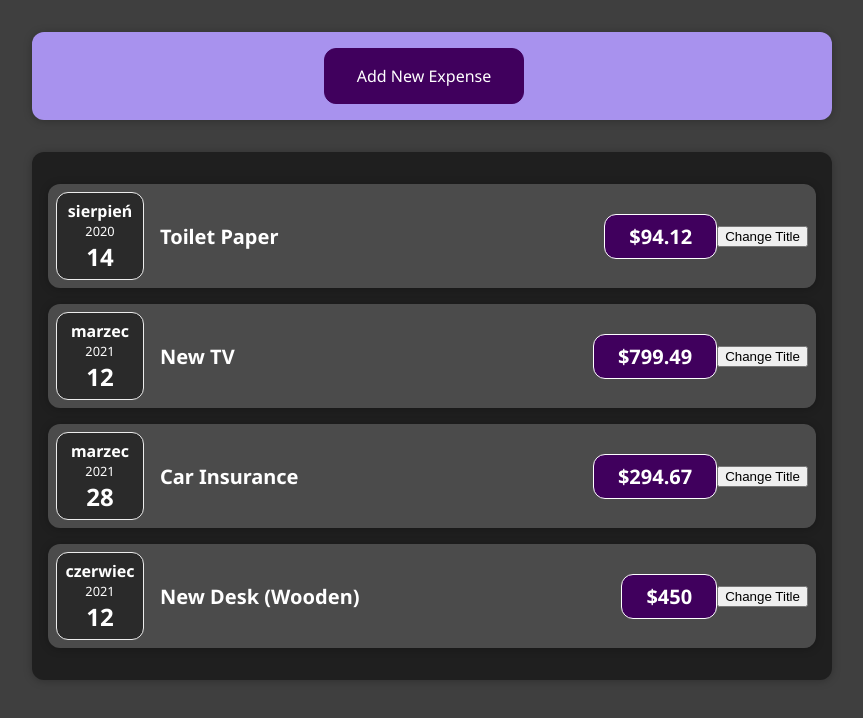
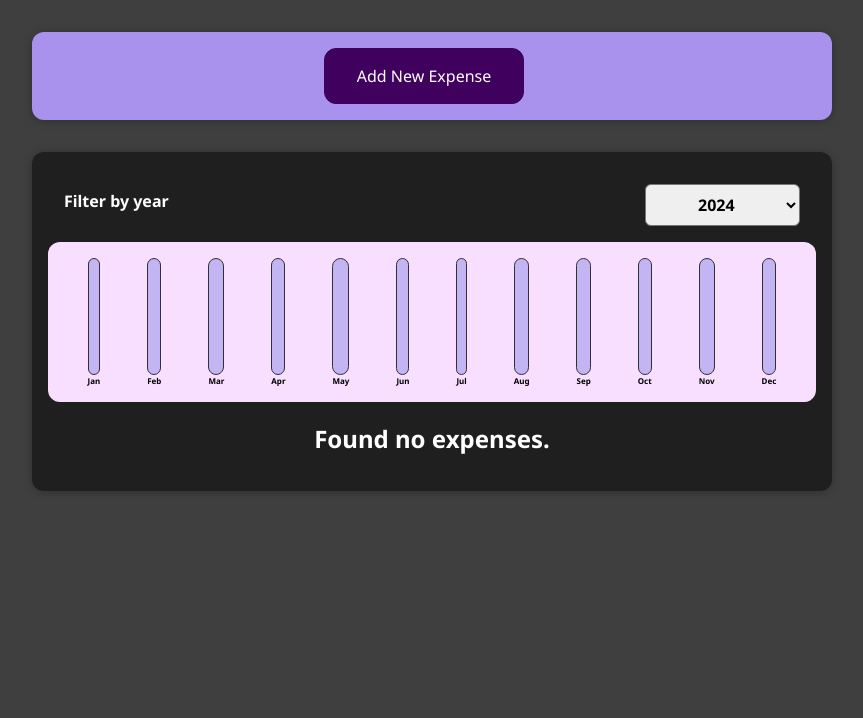
Before and after one commit to buczkowskid/Budget-Tracker-App, a React (Create React App) app: page / in a window 1280 px wide. Shown: the top 718 px of the page, without its empty margins (208-1071 px from the left). Built offline with nearby package versions, Linux system fonts and the light colour scheme; the HTML template or start-up script is replaced by a standard one.

Commit message:
Added Chart for months expenses value

```diff
--- a/src/App.js
+++ b/src/App.js
@@ -1,13 +1,14 @@
+import React, { useState } from "react";
+
 import NewExpense from "./components/NewExpense/NewExpense";
 import Expenses from "./components/Expenses/Expenses";
 
-const App = () => {
-	const expenses = [
+const DUMMY_DATA = [
 	{
 		id: "e1",
 		title: "Toilet Paper",
 		amount: 94.12,
-			date: new Date(2020, 7, 14),
+		date: new Date(2021, 7, 14),
 	},
 	{ id: "e2", title: "New TV", amount: 799.49, date: new Date(2021, 2, 12) },
 	{
@@ -24,9 +25,13 @@
 	},
 ];
 
+const App = () => {
+	const [expenses, setExpenses] = useState(DUMMY_DATA);
+
 	const addExpenseHandler = (expense) => {
-		console.log("In App.js");
-		console.log(expense);
+		setExpenses((prevExpenses) => {
+			return [expense, ...prevExpenses]
+		});
 	};
 
 	return (
--- a/src/components/Expenses/ExpenseItem.js
+++ b/src/components/Expenses/ExpenseItem.js
@@ -1,25 +1,22 @@
-import React, { useState } from "react";
+import React from "react";
 
 import ExpenseDate from "./ExpenseDate";
 import Card from "../UI/Card";
 import "./ExpenseItem.css";
 
 const ExpenseItem = (props) => {
-	const [title, setTitle] = useState(props.title);
 
-	const clickHandler = () => {
-		setTitle("Updated");
-		console.log(title);
-	};
+
+
 
 	return (
 		<Card className="expense-item">
 			<ExpenseDate date={props.date} />
 			<div className="expense-item__description">
-				<h2>{title}</h2>
+				<h2>{props.title}</h2>
 				<div className="expense-item__price">${props.amount}</div>
 			</div>
-			<button onClick={clickHandler}>Change Title</button>
+
 		</Card>
 	);
 };
--- a/src/components/Expenses/Expenses.js
+++ b/src/components/Expenses/Expenses.js
@@ -1,32 +1,34 @@
-import ExpenseItem from "./ExpenseItem";
+import React, { useState } from "react";
+
 import Card from "../UI/Card";
+import ExpensesFilter from "./ExpensesFilter";
+import ExpensesList from "./ExpensesList";
+import ExpensesChart from "./ExpensesChart";
 import "./Expenses.css";
 
-function Expenses(props) {
+const Expenses = (props) => {
+	const [filteredYear, setFilteredYear] = useState("2020");
+
+	const filterChangeHandler = (selectedYear) => {
+		setFilteredYear(selectedYear);
+	};
+
+	const filteredExpenses = props.items.filter((expense) => {
+		return expense.date.getFullYear().toString() === filteredYear;
+	});
+
 	return (
-		<Card className="expenses">
-			<ExpenseItem
-				title={props.items[0].title}
-				amount={props.items[0].amount}
-				date={props.items[0].date}
-			/>
-			<ExpenseItem
-				title={props.items[1].title}
-				amount={props.items[1].amount}
-				date={props.items[1].date}
-			/>
-			<ExpenseItem
-				title={props.items[2].title}
-				amount={props.items[2].amount}
-				date={props.items[2].date}
-			/>
-			<ExpenseItem
-				title={props.items[3].title}
-				amount={props.items[3].amount}
-				date={props.items[3].date}
-			/>
-		</Card>
+		<div>
+			<Card className="expenses">
+				<ExpensesFilter
+					selected={filteredYear}
+					onChangeFilter={filterChangeHandler}
+				/>
+				<ExpensesChart expenses={filteredExpenses} />
+				<ExpensesList items={filteredExpenses} />
+			</Card>
+		</div>
 	);
-}
+};
 
 export default Expenses;
--- /dev/null
+++ b/src/components/Expenses/ExpensesFilter.css
@@ -0,0 +1,24 @@
+.expenses-filter {
+    color: white;
+    padding: 0 1rem;
+  }
+
+  .expenses-filter__control {
+    display: flex;
+    width: 100%;
+    align-items: center;
+    justify-content: space-between;
+    margin: 1rem 0;
+  }
+
+  .expenses-filter label {
+    font-weight: bold;
+    margin-bottom: 0.5rem;
+  }
+
+  .expenses-filter select {
+    font: inherit;
+    padding: 0.5rem 3rem;
+    font-weight: bold;
+    border-radius: 6px;
+  }
--- /dev/null
+++ b/src/components/Expenses/ExpensesFilter.js
@@ -0,0 +1,25 @@
+import React from "react";
+
+import "./ExpensesFilter.css";
+
+const ExpensesFilter = (props) => {
+	const dropdownChangeHandler = (event) => {
+		props.onChangeFilter(event.target.value);
+	};
+
+	return (
+		<div className="expenses-filter">
+			<div className="expenses-filter__control">
+				<label>Filter by year</label>
+				<select value={props.selected} onChange={dropdownChangeHandler}>
+					<option value="2024">2024</option>
+					<option value="2023">2023</option>
+					<option value="2022">2022</option>
+					<option value="2021">2021</option>
+				</select>
+			</div>
+		</div>
+	);
+};
+
+export default ExpensesFilter;
--- /dev/null
+++ b/src/components/Expenses/ExpensesList.css
@@ -0,0 +1,9 @@
+.expenses-list {
+    list-style: none;
+    padding: 0;
+  }
+
+  .expenses-list__fallback {
+    color: white;
+    text-align: center;
+  }
--- /dev/null
+++ b/src/components/Expenses/ExpensesList.js
@@ -0,0 +1,23 @@
+import ExpenseItem from "./ExpenseItem";
+import "./ExpensesList.css";
+
+const ExpensesList = (props) => {
+	if (props.items.length === 0) {
+		return <h2 className="expenses-list__fallback">Found no expenses.</h2>;
+	}
+
+	return (
+		<ul className="expenses-list">
+			{props.items.map((expense) => (
+				<ExpenseItem
+					key={expense.id}
+					title={expense.title}
+					amount={expense.amount}
+					date={expense.date}
+				/>
+			))}
+		</ul>
+	);
+};
+
+export default ExpensesList;
--- a/src/index.js
+++ b/src/index.js
@@ -1,3 +1,4 @@
+import React from 'react'
 import ReactDOM from "react-dom";
 
 import "./index.css";
```
Lines whose indentation alone changed are shown as unchanged.
